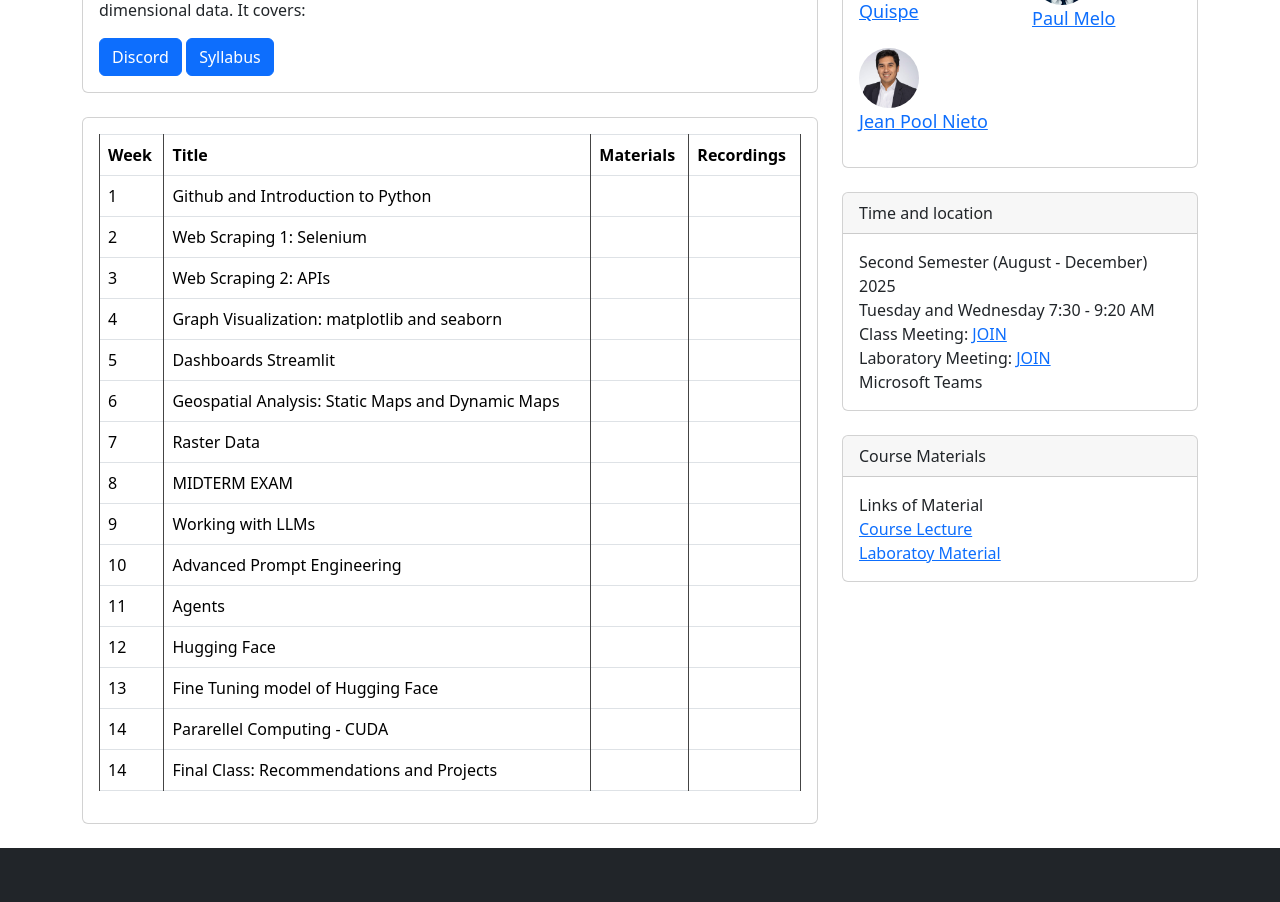
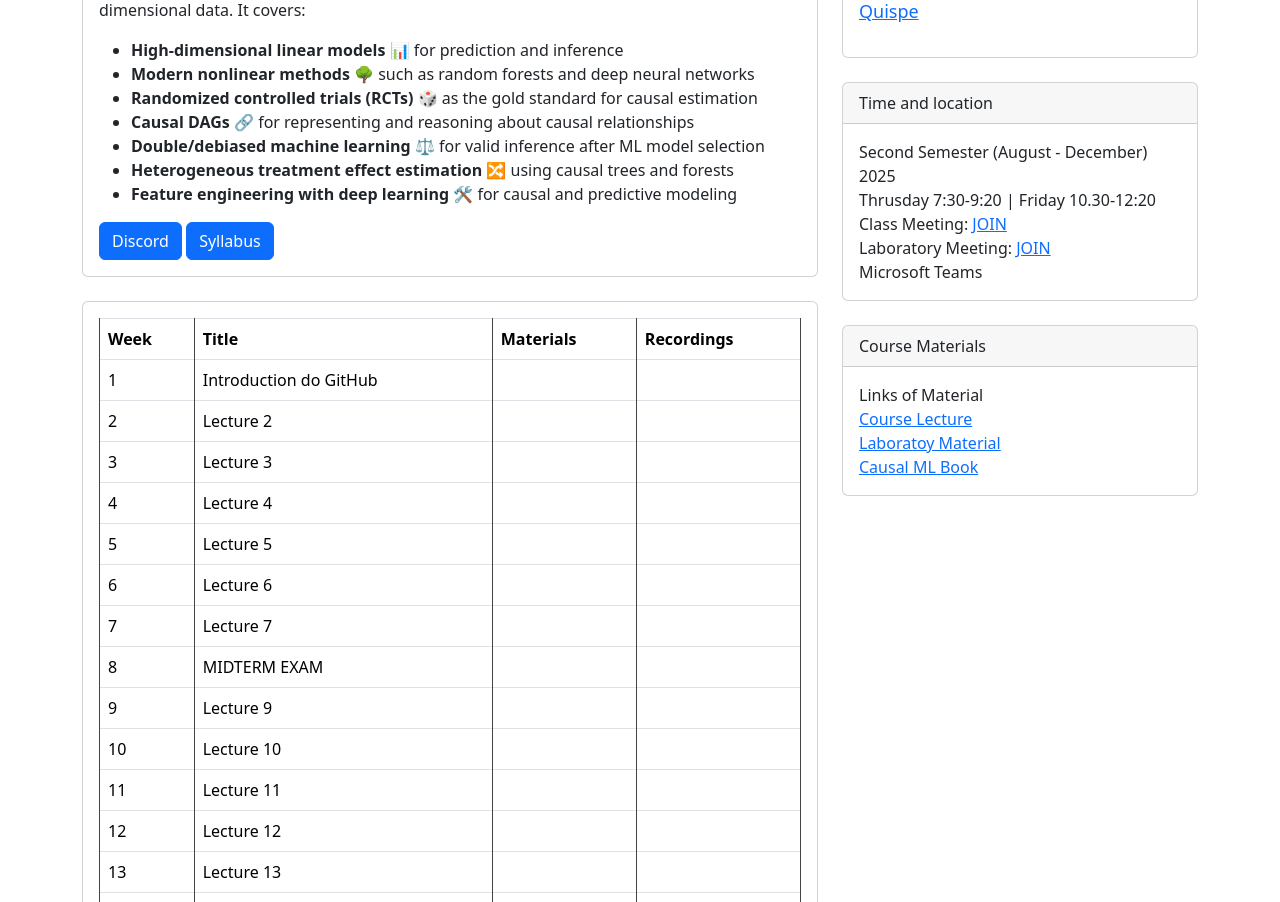
Before and after one commit to albertotrelles/class_webpage, a plain HTML site: page docs/index.html in a window 1280 px wide. Shown: the part 169-1071 px from the top of the page. Drawn offline with Linux system fonts and the light colour scheme.

Commit message:
content
updated content

```diff
--- a/docs/index.html
+++ b/docs/index.html
@@ -5,7 +5,7 @@
         <meta name="viewport" content="width=device-width, initial-scale=1, shrink-to-fit=no" />
         <meta name="description" content="" />
         <meta name="author" content="" />
-        <title>Python for Data Science UP</title>
+        <title>Causal inference and machine learning</title>
         <!-- Favicon-->
         <link rel="icon" type="image/x-icon" href="assets/logo.png" />
         <!-- Core theme CSS (includes Bootstrap)-->
@@ -42,10 +42,19 @@
                     <!-- Featured blog post-->
                     <div class="card mb-4">
                         <div class="card-body">
-                            <h2 class="card-title">Python for Data Science</h2>
+                            <h2 class="card-title">Causal inference and machine learning</h2>
                             <p class="card-text">This course explores modern methods at the intersection of <strong>machine learning</strong> 🤖 and <strong>causal inference</strong> 🔍, equipping students with both predictive and explanatory tools for high-dimensional data. It covers:</p>
-                            <a class="btn btn-primary" href="https://discord.gg/MJbhQdHk">Discord</a>
-                            <a class="btn btn-primary" href="https://docs.google.com/document/d/15T3JaFcB0E-Oe_p61y3IxzQrKyyDYw3sVjpm6d_LPvg/edit?usp=sharing">Syllabus</a>
+                            <ul>
+                                <li><strong>High-dimensional linear models</strong> 📊 for prediction and inference</li>
+                                <li><strong>Modern nonlinear methods</strong> 🌳 such as random forests and deep neural networks</li>
+                                <li><strong>Randomized controlled trials (RCTs)</strong> 🎲 as the gold standard for causal estimation</li>
+                                <li><strong>Causal DAGs</strong> 🔗 for representing and reasoning about causal relationships</li>
+                                <li><strong>Double/debiased machine learning</strong> ⚖️ for valid inference after ML model selection</li>
+                                <li><strong>Heterogeneous treatment effect estimation</strong> 🔀 using causal trees and forests</li>
+                                <li><strong>Feature engineering with deep learning</strong> 🛠️ for causal and predictive modeling</li>
+                            </ul>
+                            <a class="btn btn-primary" href="https://discord.gg/964ryjBk">Discord</a>
+                            <a class="btn btn-primary" href="https://docs.google.com">Syllabus</a>
                         </div>
                     </div>
 
@@ -66,7 +75,7 @@
                                     <tbody>
                                         <tr>
                                             <td style="background-color: #ffffff; color: #000000; border-color: #444;">1</td>
-                                            <td style="background-color: #ffffff; color: #000000; border-color: #444;">Github and Introduction to Python</td>
+                                            <td style="background-color: #ffffff; color: #000000; border-color: #444;">Introduction do GitHub</td>
                                             <!-- <td style="background-color: #ffffff; color: #000000; border-color: #444;"><a href="https://github.com/d2cml-ai/Data-Science-Python/tree/main/Lectures/Lecture_1" target="_blank">Lecture </a> -->
                                             <!-- <br><a href="https://github.com/d2cml-ai/Data-Science-Python/tree/main/Labs/Python_Notebooks" target="_blank">Lab </a></td> -->
                                             <!-- <td style="background-color: #ffffff; color: #000000; border-color: #444;"><a href="https://drive.google.com/drive/folders/1A5M-jAwHoyR70yy1do5odOr4a0AMAT25?usp=drive_link" target="_blank">Lecture -->
@@ -78,7 +87,7 @@
                                             <!-- </a></td> -->
                                         <tr>
                                             <td style="background-color: #ffffff; color: #000000; border-color: #444;">2 </td>
-                                            <td style="background-color: #ffffff; color: #000000; border-color: #444;">Web Scraping 1: Selenium</td>
+                                            <td style="background-color: #ffffff; color: #000000; border-color: #444;">Lecture 2</td>
                                             <!-- <td style="background-color: #ffffff; color: #000000; border-color: #444;"><a href="https://upperu-my.sharepoint.com/personal/aw_quispero_up_edu_pe/_layouts/15/stream.aspx?id=%2Fpersonal%2Faw%5Fquispero%5Fup%5Fedu%5Fpe%2FDocuments%2FGrabaciones%2FData%20Science%20con%20Python%2D20250325%5F084124%2DMeeting%20Recording%2Emp4&referrer=StreamWebApp%2EWeb&referrerScenario=AddressBarCopied%2Eview%2E73e4af15%2D38b5%2D42ed%2D9f54%2D1f633401dae6" -->
                                                  <!-- target="_blank">Lecture </a> -->
                                                 <!-- <br><a href="https://github.com/d2cml-ai/Data-Science-Python/blob/main/Lectures/Lecture_2/LAB2_ACT.ipynb" -->
@@ -96,7 +105,7 @@
                                         </tr>
                                         <tr>
                                             <td style="background-color: #ffffff; color: #000000; border-color: #444;">3 </td>
-                                            <td style="background-color: #ffffff; color: #000000; border-color: #444;">Web Scraping 2: APIs</td>
+                                            <td style="background-color: #ffffff; color: #000000; border-color: #444;">Lecture 3</td>
                                             <!-- <td style="background-color: #ffffff; color: #000000; border-color: #444;"><a href="https://upperu-my.sharepoint.com/personal/aw_quispero_up_edu_pe/_layouts/15/stream.aspx?id=%2Fpersonal%2Faw%5Fquispero%5Fup%5Fedu%5Fpe%2FDocuments%2FGrabaciones%2FData%20Science%20con%20Python%2D20250401%5F084012%2DMeeting%20Recording%2Emp4&referrer=StreamWebApp%2EWeb&referrerScenario=AddressBarCopied%2Eview%2E3ef8db3f%2Dd1bd%2D415e%2Da2bc%2D2e2274ed196e" -->
                                                 <!-- target="_blank">Lecture </a> -->
                                                <!-- <br><a href="https://github.com/d2cml-ai/Data-Science-Python/tree/deployment_branch/Labs/Python_Notebooks/LAB3" -->
@@ -112,7 +121,7 @@
                                         </tr>
                                         <tr>
                                             <td style="background-color: #ffffff; color: #000000; border-color: #444;">4 </td>
-                                            <td style="background-color: #ffffff; color: #000000; border-color: #444;">Graph Visualization: matplotlib and seaborn</td>
+                                            <td style="background-color: #ffffff; color: #000000; border-color: #444;">Lecture 4</td>
                                           <td style="background-color: #ffffff; color: #000000; border-color: #444;"> </td>
                                             <td style="background-color: #ffffff; color: #000000; border-color: #444;"> </td>
 
@@ -130,7 +139,7 @@
                                         </tr>
                                         <tr>
                                             <td style="background-color: #ffffff; color: #000000; border-color: #444;">5 </td>
-                                            <td style="background-color: #ffffff; color: #000000; border-color: #444;">Dashboards Streamlit</td>
+                                            <td style="background-color: #ffffff; color: #000000; border-color: #444;">Lecture 5</td>
                                            <td style="background-color: #ffffff; color: #000000; border-color: #444;"> </td>
                                             <td style="background-color: #ffffff; color: #000000; border-color: #444;"> </td>
 
@@ -145,7 +154,7 @@
                                         </tr>
                                         <tr>
                                             <td style="background-color: #ffffff; color: #000000; border-color: #444;">6 </td>
-                                            <td style="background-color: #ffffff; color: #000000; border-color: #444;">Geospatial Analysis: Static Maps and Dynamic Maps</td>
+                                            <td style="background-color: #ffffff; color: #000000; border-color: #444;">Lecture 6</td>
                                             <td style="background-color: #ffffff; color: #000000; border-color: #444;"> </td>
                                             <td style="background-color: #ffffff; color: #000000; border-color: #444;"> </td>
 
@@ -178,7 +187,7 @@
                                         </tr>
                                         <tr>
                                             <td style="background-color: #ffffff; color: #000000; border-color: #444;">7</td>
-                                            <td style="background-color: #ffffff; color: #000000; border-color: #444;">Raster Data</td>
+                                            <td style="background-color: #ffffff; color: #000000; border-color: #444;">Lecture 7</td>
                                             <td style="background-color: #ffffff; color: #000000; border-color: #444;"> </td>
                                             <td style="background-color: #ffffff; color: #000000; border-color: #444;"> </td>
 
@@ -217,7 +226,7 @@
                                         </tr>
                                         <tr>
                                             <td style="background-color: #ffffff; color: #000000; border-color: #444;">9</td>
-                                            <td style="background-color: #ffffff; color: #000000; border-color: #444;">Working with LLMs</td>
+                                            <td style="background-color: #ffffff; color: #000000; border-color: #444;">Lecture 9</td>
 <td style="background-color: #ffffff; color: #000000; border-color: #444;"> </td>
                                             <td style="background-color: #ffffff; color: #000000; border-color: #444;"> </td>
 
@@ -236,7 +245,7 @@
                                         </tr>
                                         <tr>
                                             <td style="background-color: #ffffff; color: #000000; border-color: #444;">10</td>
-                                            <td style="background-color: #ffffff; color: #000000; border-color: #444;">Advanced Prompt Engineering</td>
+                                            <td style="background-color: #ffffff; color: #000000; border-color: #444;">Lecture 10</td>
                                           <td style="background-color: #ffffff; color: #000000; border-color: #444;"> </td>
                                             <td style="background-color: #ffffff; color: #000000; border-color: #444;"> </td>
 
@@ -260,7 +269,7 @@
                                         </tr>
                                         <tr>
                                             <td style="background-color: #ffffff; color: #000000; border-color: #444;">11</td>
-                                            <td style="background-color: #ffffff; color: #000000; border-color: #444;">Agents</td>
+                                            <td style="background-color: #ffffff; color: #000000; border-color: #444;">Lecture 11</td>
                                             <td style="background-color: #ffffff; color: #000000; border-color: #444;"> </td>
                                             <td style="background-color: #ffffff; color: #000000; border-color: #444;"> </td>
 
@@ -285,7 +294,7 @@
                                         </tr>
                                          <tr>
                                             <td style="background-color: #ffffff; color: #000000; border-color: #444;">12</td>
-                                            <td style="background-color: #ffffff; color: #000000; border-color: #444;">Hugging Face</td>
+                                            <td style="background-color: #ffffff; color: #000000; border-color: #444;">Lecture 12</td>
                                            <td style="background-color: #ffffff; color: #000000; border-color: #444;"> </td>
                                             <td style="background-color: #ffffff; color: #000000; border-color: #444;"> </td>
 
@@ -301,7 +310,7 @@
                                         <tr>
                                                     <tr>
                                             <td style="background-color: #ffffff; color: #000000; border-color: #444;">13</td>
-                                            <td style="background-color: #ffffff; color: #000000; border-color: #444;">Fine Tuning model of Hugging Face</td>
+                                            <td style="background-color: #ffffff; color: #000000; border-color: #444;">Lecture 13</td>
                                             <td style="background-color: #ffffff; color: #000000; border-color: #444;"> </td>
                                             <td style="background-color: #ffffff; color: #000000; border-color: #444;"> </td>
 
@@ -322,7 +331,7 @@
                                         </tr>
                                         <tr>
                                             <td style="background-color: #ffffff; color: #000000; border-color: #444;">14</td>
-                                            <td style="background-color: #ffffff; color: #000000; border-color: #444;">Pararellel Computing - CUDA</td>
+                                            <td style="background-color: #ffffff; color: #000000; border-color: #444;">Lecture 14</td>
                                             <td style="background-color: #ffffff; color: #000000; border-color: #444;"> </td>
                                             <td style="background-color: #ffffff; color: #000000; border-color: #444;"> </td>
 
@@ -346,8 +355,8 @@
                                             <!-- <td style="background-color: #ffffff; color: #000000; border-color: #444;"><br><a href="https://drive.google.com/drive/folders/1A5M-jAwHoyR70yy1do5odOr4a0AMAT25?usp=drive_link" target="_blank">Laboratoy 14</a></td> -->
                                         </tr>
                                         <tr>
-                                            <td style="background-color: #ffffff; color: #000000; border-color: #444;">14</td>
-                                            <td style="background-color: #ffffff; color: #000000; border-color: #444;">Final Class: Recommendations and Projects</td>
+                                            <td style="background-color: #ffffff; color: #000000; border-color: #444;">15</td>
+                                            <td style="background-color: #ffffff; color: #000000; border-color: #444;">Lecture 15</td>
                                             <!-- <td style="background-color: #ffffff; color: #000000; border-color: #444;"><a href="https://upperu-my.sharepoint.com/personal/aw_quispero_up_edu_pe/_layouts/15/stream.aspx?id=%2Fpersonal%2Faw%5Fquispero%5Fup%5Fedu%5Fpe%2FDocuments%2FGrabaciones%2FData%20Science%20con%20Python%2D20250624%5F084644%2DMeeting%20Recording%2Emp4&referrer=StreamWebApp%2EWeb&referrerScenario=AddressBarCopied%2Eview%2Ec4b58e5a%2Da0db%2D4547%2D9fb6%2Defb51328bb47&isDarkMode=true" -->
                                                 <!-- target="_blank">Recommendations</a> -->
                                             <td style="background-color: #ffffff; color: #000000; border-color: #444;"> </td>
@@ -382,22 +391,6 @@
                                         <!-- No content needed here -->
                                     </ul>
                                 </div>
-                                <div class="col-sm-6">
-                                    <div class="instructor mb-3">
-                                        <img src="./assets/paul.jpg" alt="Paul Melo" class="img-fluid rounded-circle" width="60">
-                                        <p style="font-size: 18px"><a href="https://the-paul2002.github.io/PaulMelo/">Paul Melo</a></p>
-                                    </div>
-                                    <ul class="list-unstyled mb-0">
-                                        </div>
-                                <div class="col-sm-6">
-                                    <div class="instructor mb-3">
-                                        <img src="./assets/Jean_Pool.jpg" alt="Jean Pool Nieto" class="img-fluid rounded-circle" width="60">
-                                        <p style="font-size: 18px"><a href="https://www.linkedin.com/in/jeanpoolnieto/">Jean Pool Nieto</a></p>
-                                    </div>
-                                    <ul class="list-unstyled mb-0">
-                                        <!-- No content needed here -->
-                                    </ul>
-                                </div>
                             </div>
                         </div>
                     </div>
@@ -406,10 +399,10 @@
                     <div class="card mb-4">
                         <div class="card-header">Time and location</div>
                         <div class="card-body">Second Semester (August - December) 2025
-                            <br>Tuesday and Wednesday 7:30 - 9:20 AM
+                            <br>Thrusday 7:30-9:20 | Friday 10.30-12:20
                             <!-- <br>Recorded Classes: <a href="https://drive.google.com/drive/folders/1A5M-jAwHoyR70yy1do5odOr4a0AMAT25?usp=drive_link" target="_blank">CLICK HERE</a> -->
-                            <br>Class Meeting: <a href="https://teams.microsoft.com/l/meetup-join/19%3ameeting_OTNmZmE5OWYtYzA2ZC00MDc2LWJiMzMtYjBlNTM5Njk5ZDI3%40thread.v2/0?context=%7b%22Tid%22%3a%223705cdfe-1991-48fc-9579-b0da85eec9ee%22%2c%22Oid%22%3a%223b0bc928-ece1-46cb-a9f0-277f0d63eee4%22%7d" target="_blank">JOIN</a>
-                            <br>Laboratory Meeting: <a href="https://teams.microsoft.com/l/meetup-join/19%3ameeting_MDY0ZjcwYTItNjk1MS00ZjYzLTkzYTYtMjk0ZTY3MjEyODA0%40thread.v2/0?context=%7b%22Tid%22%3a%223705cdfe-1991-48fc-9579-b0da85eec9ee%22%2c%22Oid%22%3a%223b0bc928-ece1-46cb-a9f0-277f0d63eee4%22%7d" target="_blank">JOIN</a>
+                            <br>Class Meeting: <a href="https://teams.microsoft.com/l/meetup-join/19%3ameeting_N2MwOTI2NDMtYWJiNS00Y2ZhLWJhZDMtZmIxMzU2ZjUyNDlj%40thread.v2/0?context=%7b%22Tid%22%3a%223705cdfe-1991-48fc-9579-b0da85eec9ee%22%2c%22Oid%22%3a%223b0bc928-ece1-46cb-a9f0-277f0d63eee4%22%7d" target="_blank">JOIN</a>
+                            <br>Laboratory Meeting: <a href="https://teams.microsoft.com/l/meetup-join/19%3ameeting_YjczYmI1MWUtMDA4Zi00NTQxLWJiODMtZDcyNjgzNWNiNjFl%40thread.v2/0?context=%7b%22Tid%22%3a%223705cdfe-1991-48fc-9579-b0da85eec9ee%22%2c%22Oid%22%3a%223b0bc928-ece1-46cb-a9f0-277f0d63eee4%22%7d" target="_blank">JOIN</a>
                             <br>Microsoft Teams
                          </div>
                     </div>
@@ -417,8 +410,9 @@
                     <div class="card mb-4">
                         <div class="card-header">Course Materials</div>
                         <div class="card-body">Links of Material
-                            <br><a href="https://github.com/d2cml-ai/Data-Science-Python/tree/main/Lectures" target="_blank">Course Lecture</a>
-                            <br><a href="https://github.com/d2cml-ai/Data-Science-Python/tree/main/2025_1/Labs/Python_Notebooks" target="_blank">Laboratoy Material</a>
+                            <br><a href="https://github.com/d2cml-ai/CausalAI-Course/tree/main/Lectures" target="_blank">Course Lecture</a>
+                            <br><a href="https://github.com/d2cml-ai/CausalAI-Course/tree/main/Labs" target="_blank">Laboratoy Material</a>
+                            <br><a href="https://causalml-book.org/" target="_blank">Causal ML Book</a>
                             <!-- <br><a href="https://example.com/assignments" target="_blank">Assignment Guidelines</a> -->
                         </div>
                     </div>
```
